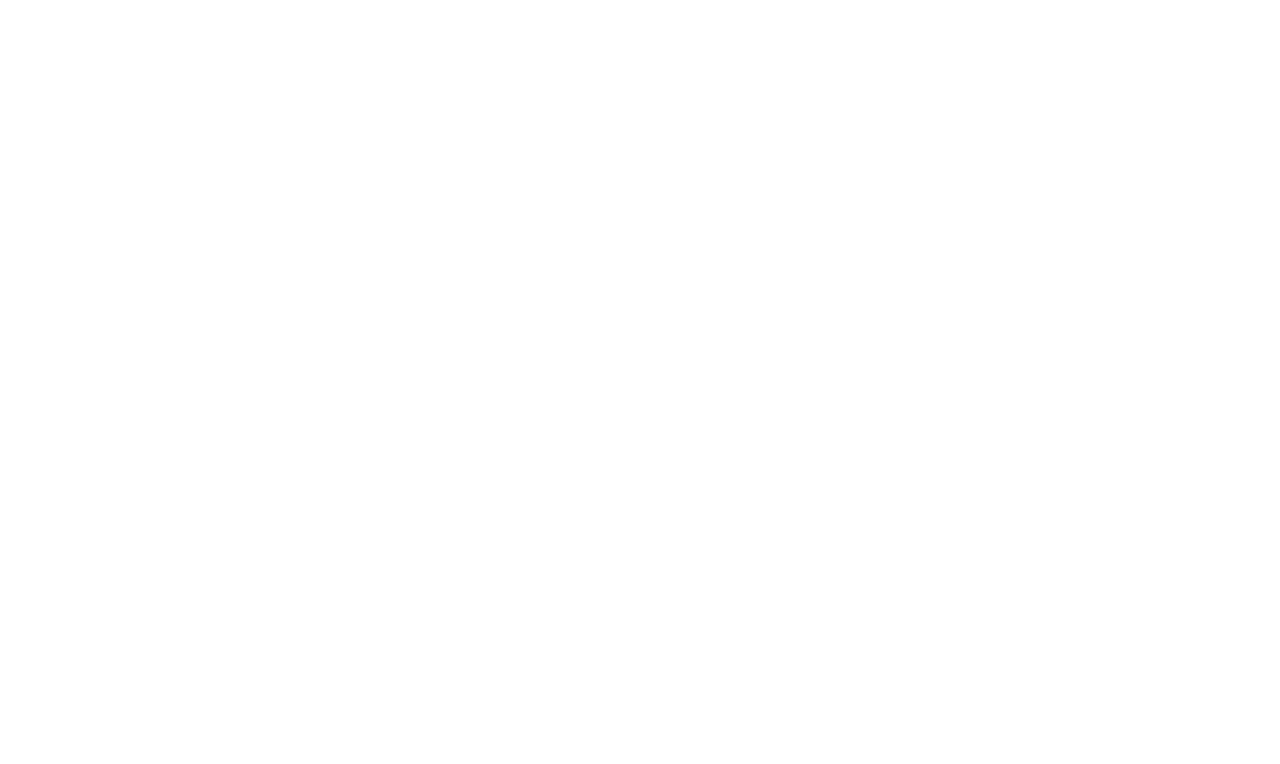
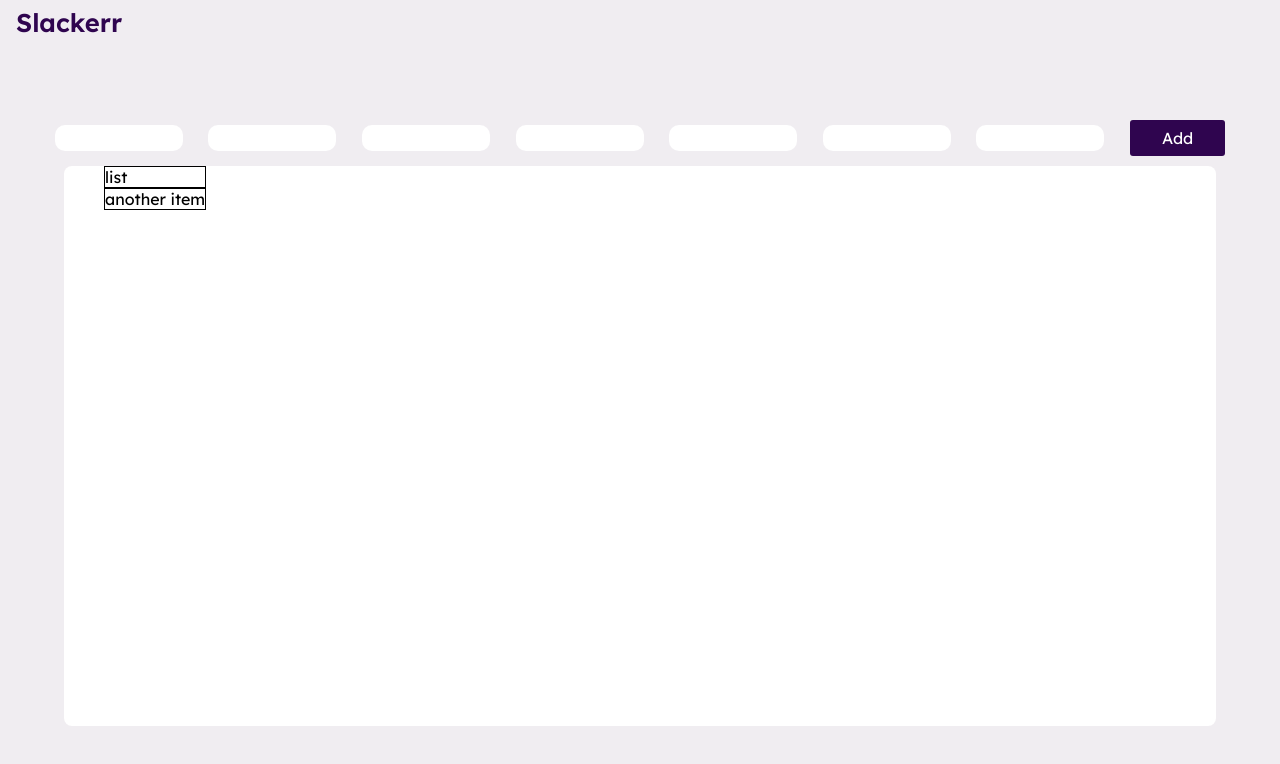
Before and after one commit to narcistiq/Slackerr, a React (Vite) app in the folder frontend/: page /applications in a window 1280 px wide. Shown: the top 764 px of the page. Built offline with nearby package versions, Linux system fonts and the light colour scheme.

Commit message:
feat: stylize application log page

```diff
--- a/frontend/src/components/Log.css
+++ b/frontend/src/components/Log.css
@@ -0,0 +1,81 @@
+.log {
+    display: flex;
+    min-height: 100vh;
+    width: 100%;
+    background-size: cover;
+    background-color: var(--white-purple);
+}
+.log h1 {
+    position: absolute;
+    font-weight: 600;
+    font-size: 1.6rem;
+    line-height: 0.5;
+    color: var(--dark-purple);
+    justify-content: left;
+    margin: 1rem;
+}
+.log .wrapper {
+    position: relative;
+    display: flex;
+    flex-direction: column;
+    justify-content: flex-start;
+    align-items: center;
+    width: 100%;
+}
+.log .wrapper .boxes {
+    position: relative;
+    display: flex;
+    justify-content: center;
+    align-items: center;
+    gap: 1.6rem;
+    width: 100%;
+
+    min-width: 20rem;
+    max-width: 56rem;
+    margin-top: 15vh;
+}
+.log .wrapper .boxes input {
+    box-sizing: border-box;
+    border: 2px solid var(--border-gray);
+    border-radius: 10px;
+    outline: none;
+
+    color: var(--inside-gray);
+    text-indent: 5px;
+    font-size: 1rem;
+    padding: 0.25rem;
+    width: 10vw;
+}
+.log .wrapper .boxes button {
+    font-family: 'Lexend';
+    font-size: 1rem;
+
+    color: white;
+    background: var(--dark-purple);
+    border-radius: 3px;
+    padding: 0.5rem 2rem;
+    border: none;
+}
+.log .wrapper .boxes input:focus {
+    caret-color: var(--border-gray);
+}
+.log .wrapper .applications-box {
+    display: flex;
+    justify-content: left;
+    align-items: flex-start;
+
+    width: 90vw;
+    height: 70vh;
+    border-radius: 8px;
+    border: 2px solid var(--border-gray);
+    box-sizing: border-box;
+    background-color: white;
+    margin: 10px;
+}
+.log .wrapper .applications-box ul {
+    margin: 0;
+    list-style-type: none;
+}
+.log .wrapper .applications-box li {
+    border: 1px solid black;
+}
--- a/frontend/src/components/Log.jsx
+++ b/frontend/src/components/Log.jsx
@@ -2,7 +2,29 @@
 
 function Log() {
     return (
-        <></>
+        <>
+        <div className="log">
+            <h1>Slackerr</h1>
+            <div className="wrapper">
+                <div className="boxes">
+                    <input className="myInput"/>
+                    <input className="myInput"/>
+                    <input className="myInput"/>
+                    <input className="myInput"/>
+                    <input className="myInput"/>
+                    <input className="myInput"/>
+                    <input className="myInput"/>
+                    <button className="add">Add</button>
+                </div>
+                <div className="applications-box">
+                    <ul>
+                        <li>list</li>
+                        <li>another item</li>
+                    </ul>
+                </div>
+            </div>
+        </div>
+        </>
     );
 }
 
```
